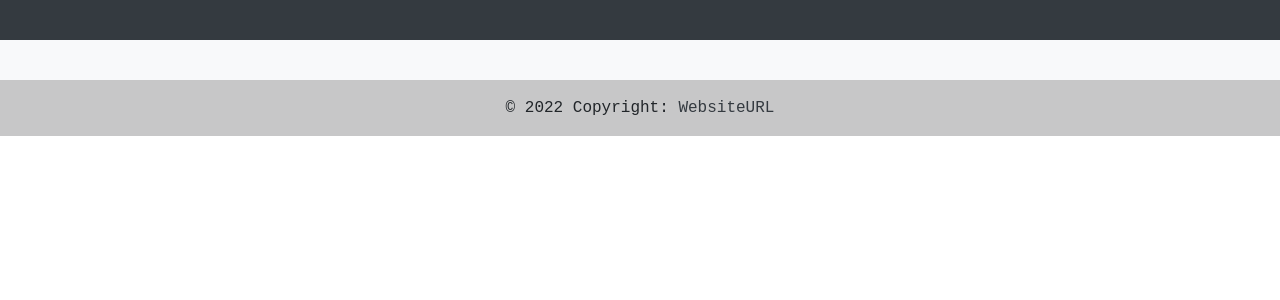
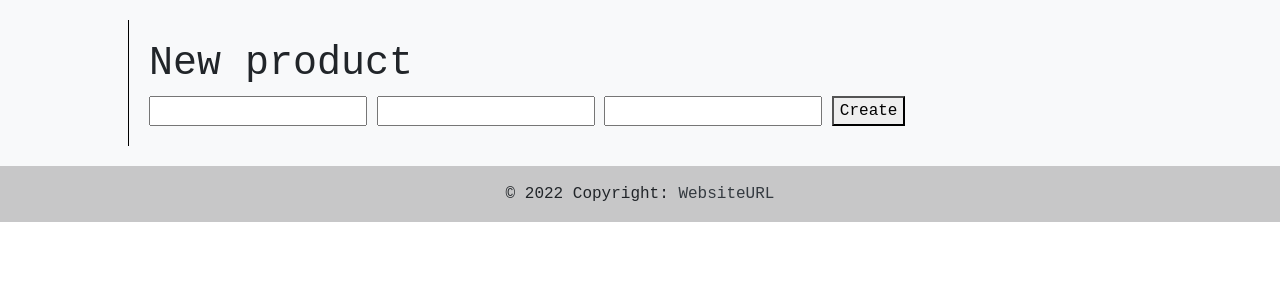
Before and after one commit to Niek-HM/flaskFiver, a Flask app: template main/templates/create_product.html in a window 1280 px wide. Shown: the part 56-356 px from the top of the page. Run offline with Flask 2, Linux system fonts and the light colour scheme; the template is opened without the code that fills it, so the values that code supplies are empty; parts of the project's set-up code (start-up, migrations or seed data) failed here and were passed over.

Commit message:
A start to creating a new product

```diff
--- a/main/templates/create_product.html
+++ b/main/templates/create_product.html
@@ -4,10 +4,17 @@
 
 {% block content %}
 
-<section class="bg-dark section-dark">
-</section>
+<section class="bg-light section-light">
+    <div>
+        <h1>New product</h1>
 
-<section class="bg-light section-light">
+        <form>
+            <input type="text"> <!-- title -->
+            <input type="text"> <!-- body -->
+            <input type="number"> <!-- price -->
+            <button type="submit">Create</button> <!-- Create the product-->
+        </form>
+    </div>
 </section>
 
 {% endblock %}
```
